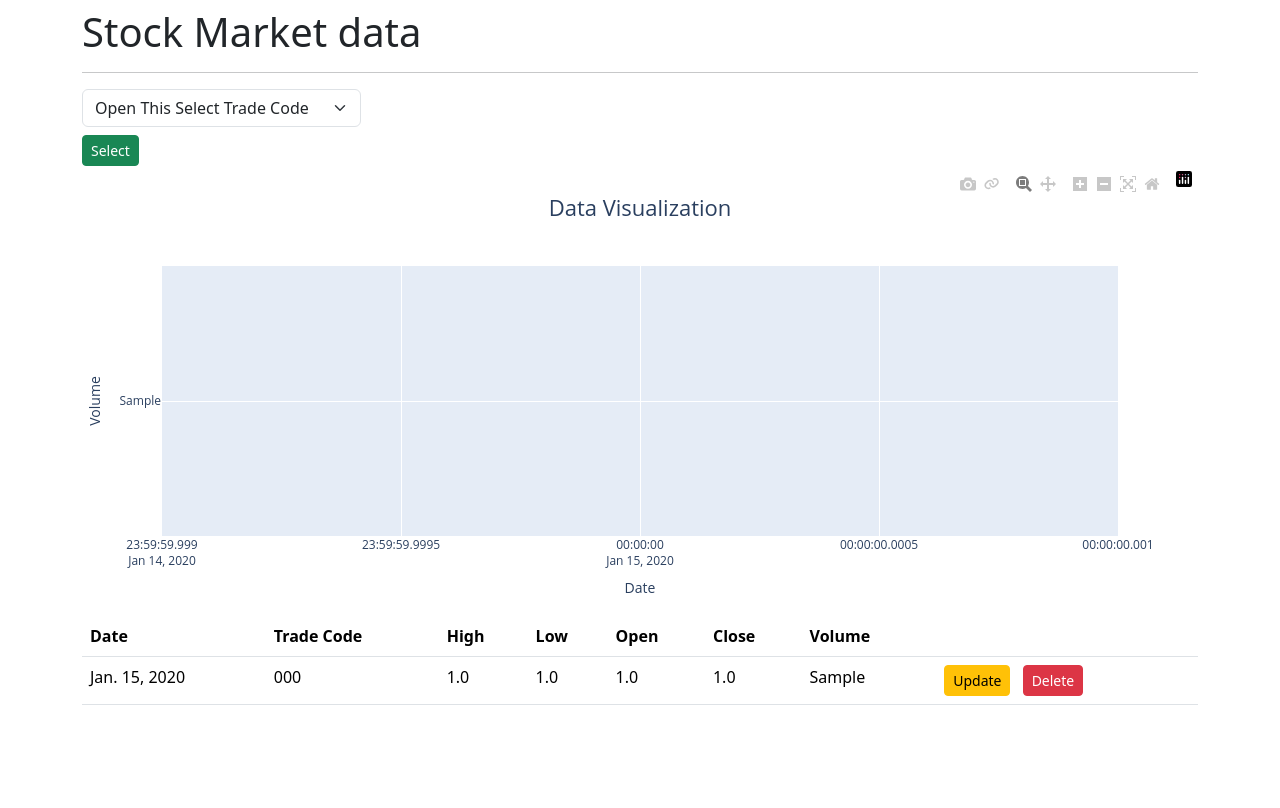
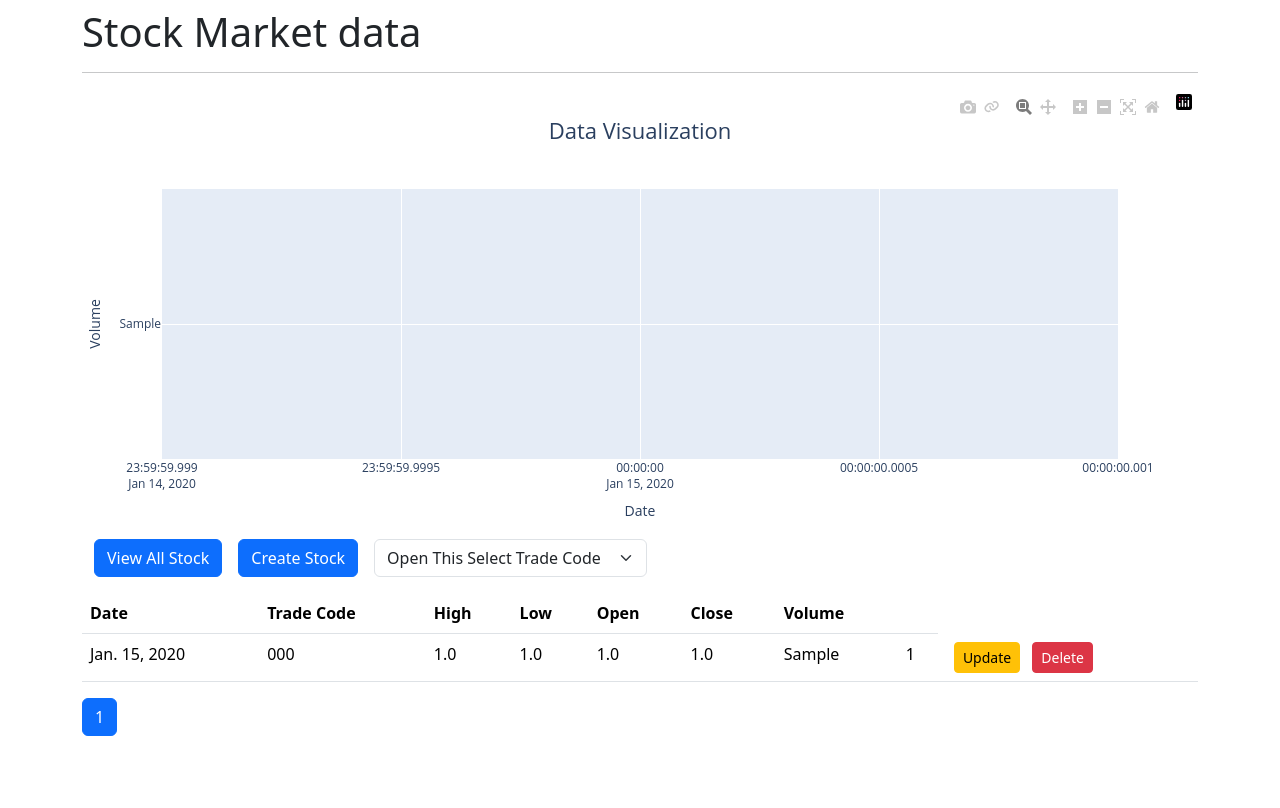
Before and after one commit to coderrony/stock_data_visualization_django, a Django app: page / in a window 1280 px wide. Run offline with Django 4.2, Linux system fonts and the light colour scheme; tables that the repository leaves empty hold one stand-in row (values such as "Sample post").

Commit message:
updated by additional requirement

```diff
--- a/data_content/admin.py
+++ b/data_content/admin.py
@@ -5,4 +5,4 @@ from .models import StockMarketData
 
 @admin.register(StockMarketData)
 class StockMarketDataAdmin(admin.ModelAdmin):
-    list_display = ["date", "trade_code", "volume"]
+    list_display = ["id", "date", "trade_code", "volume"]
--- a/data_content/templates/index.html
+++ b/data_content/templates/index.html
@@ -4,21 +4,58 @@
 <h1><a href="{% url "home" %}" class="text-dark text-decoration-none">Stock Market data</a></h1>
 <hr>
 
-<form action="{% url "home" %}" method="GET" class="w-25 m-0">
-    {% csrf_token %}
-    <select class="form-select" name="trade_code">
-        <option selected>Open This Select Trade Code</option>
-        {% for unique_trade  in unique_trade_codes  %}
-        <option value="{{unique_trade}}">{{unique_trade}}</option>
-        {% endfor %}
-    </select>
-    <input type="submit" value="Select" class="btn btn-sm btn-success mt-2">
-</form>
+
+
 
 {{chart | safe}}
 
+<div class="container d-flex mb-3">
+
+    <a class="btn btn-primary" href="{% url "allStock" %}" role="button">View All Stock</a>
 
 
+    <!--Model Start-->
+    <!-- Button trigger modal -->
+    <button type="button" class="btn btn-primary mx-3" data-bs-toggle="modal" data-bs-target="#exampleModal">
+        Create Stock
+    </button>
+
+    <!-- Modal -->
+    <div class="modal fade" id="exampleModal" tabindex="-1" aria-labelledby="exampleModalLabel" aria-hidden="true">
+        <div class="modal-dialog">
+            <div class="modal-content">
+                <div class="modal-header">
+                    <h5 class="modal-title" id="exampleModalLabel">Create Stock</h5>
+                    <button type="button" class="btn-close" data-bs-dismiss="modal" aria-label="Close"></button>
+                </div>
+                <div class="modal-body">
+                    <form action="#" method="POST" class="p-3">
+                        {% csrf_token %}
+                        {{form}}
+                        <input type="submit" value="Submit" class="btn btn-info">
+                    </form>
+                </div>
+
+            </div>
+        </div>
+    </div>
+
+    <!--Model End-->
+
+    <!--Select Trade Code form useing javascript start-->
+    <form action="{% url "home" %}" method="GET" class="w-25 ">
+        {% csrf_token %}
+        <select class="form-select " name="trade_code" id="trade-select">
+            <option selected>Open This Select Trade Code</option>
+            {% for unique_trade in unique_trade_codes %}
+            <option value="{{ unique_trade }}">{{ unique_trade }}</option>
+            {% endfor %}
+        </select>
+    </form>
+    <!--Select Trade Code form useing javascript end-->
+</div>
+
+<!-- stock data table start-->
 <table class="table">
     <thead>
         <tr>
@@ -45,11 +82,76 @@
             <td>{{data.open}}</td>
             <td>{{data.close}}</td>
             <td>{{data.volume}}</td>
+            <td>{{data.id}}</td>
             <td><a href="{% url "editStock" data.pk %}" class="btn btn-warning btn-sm mx-2">Update</a> <a
                     href="{% url "deleteStock" data.pk %}" class="btn btn-danger btn-sm ">Delete</a></td>
         </tr>
         {% endfor %}
     </tbody>
 </table>
+<!-- stock data table end-->
+
+<!--  Pagination start-->
+{% with prev_page=stock_data.number|add:"-4" %}
+{% with next_page=stock_data.number|add:"4" %}
+<nav>
+    <ul class="pagination">
+        {% if stock_data.has_previous %}
+        <li class="page-item">
+            <a class="page-link" href="?page=1">&laquo; first</a>
+        </li>
+        <li class="page-item">
+            <a class="page-link" href="?page={{ stock_data.previous_page_number }}">previous</a>
+        </li>
+        {% endif %}
+
+        {% for page_num in stock_data.paginator.page_range %}
+        {% if page_num == stock_data.number %}
+        <li class="page-item active" aria-current="page">
+            <span class="page-link">{{ page_num }}</span>
+        </li>
+        {% elif page_num >= prev_page and page_num <= next_page %}
+        <li class="page-item">
+            <a class="page-link" href="?page={{ page_num }}">{{ page_num }}</a>
+        </li>
+        {% endif %}
+        {% endfor %}
+
+
+        {% if stock_data.has_next %}
+        <li class="page-item">
+            <a class="page-link" href="?page={{ stock_data.next_page_number }}">next</a>
+        </li>
+        <li class="page-item">
+            <a class="page-link" href="?page={{ stock_data.paginator.num_pages }}">last &raquo;</a>
+        </li>
+        {% endif %}
+    </ul>
+</nav>
+{% endwith %}
+{% endwith %}
+<!--  Pagination end-->
+
+{% block scripts_body %}
+
+<script>
+    document.addEventListener('DOMContentLoaded', function () {
+        const selectElement = document.getElementById('trade-select');
+
+        selectElement.addEventListener('change', function () {
+            const selectedValue = selectElement.value;
+            if (selectedValue) {
+                // Construct the URL with the selected value and initiate the GET request
+                const url = `{% url "home" %}?trade_code=${selectedValue}`;
+                window.location.href = url;
+            }
+        });
+    });
+</script>
+
+
+{% endblock scripts_body %}
+
+
 
 {% endblock content %}
--- a/data_content/urls.py
+++ b/data_content/urls.py
@@ -4,7 +4,9 @@ from .import views
 
 urlpatterns = [
     path("", views.home, name="home"),
+    path("all-stock", views.all_stock, name="allStock"),
     path("edit-stock/<pk>", views.update_stock, name="editStock"),
     path("delete-stock/<pk>", views.delete_stock, name="deleteStock"),
 
+
 ]
--- a/data_content/views.py
+++ b/data_content/views.py
@@ -2,28 +2,56 @@ from django.shortcuts import render, redirect
 from .models import StockMarketData
 from .forms import StockMarketDataForm
 from django.contrib import messages
+from django.http import HttpResponse
+from django.core.paginator import Paginator
+import plotly.express as px
 
-import plotly.express as px
 
 # Create your views here.
 
 
 def home(request):
 
-    # stock_data = StockMarketData.objects.order_by(
-    #     "-date")[:5]
-    stock_data = StockMarketData.objects.all()
+    # Retrieve all stock data
+    all_stock_data = StockMarketData.objects.order_by("-date")
 
+    # Create a Paginator instance
+    paginator = Paginator(all_stock_data, per_page=20)
+
+    # Get the current page number from the request's GET parameters
+    page_number = request.GET.get('page')
+
+    # Get the Page object for the current page
+    stock_data = paginator.get_page(page_number)
+
+    # convert pagination data to queryset
+    stock_data_queryset = stock_data.object_list
+
+    # create stock
+    form = StockMarketDataForm()
+    if request.method == "POST":
+        form = StockMarketDataForm(request.POST)
+        if form.is_valid():
+            form.save()
+            messages.success(request, "Stock Create Successfully")
+            return redirect("home")
+
+    # sort every distinct trade_code value
     unique_trade_codes = StockMarketData.objects.values_list(
         'trade_code', flat=True).distinct()
+
+    # receive trade_code request
     trade_code = request.GET.get("trade_code")
+    if trade_code:
+        stock_data_queryset = StockMarketData.objects.filter(
+            trade_code=trade_code)
 
-    if trade_code:
-        stock_data = StockMarketData.objects.filter(trade_code=trade_code)
+        stock_data = stock_data_queryset
 
+    # data insert in line chart vertical and horizontal
     fig = px.line(
-        x=[d.date for d in stock_data],
-        y=[v.volume for v in stock_data],
+        x=[d.date for d in stock_data_queryset],
+        y=[v.volume for v in stock_data_queryset],
         title="Data Visualization ",
         labels={"x": "Date", 'y': "Volume"}
     )
@@ -35,7 +63,7 @@ def home(request):
     })
 
     chart = fig.to_html()
-    return render(request, "index.html", context={"stock_data": stock_data, "chart": chart, "unique_trade_codes": unique_trade_codes})
+    return render(request, "index.html", context={"stock_data": stock_data, "chart": chart, "unique_trade_codes": unique_trade_codes, "form": form})
 
 
 def update_stock(request, pk):
@@ -55,3 +83,29 @@ def delete_stock(request, pk):
     stock.delete()
     messages.warning(request, "Delete Successfully!")
     return redirect("home")
+
+
+# all stock show
+def all_stock(request):
+    stock_data = StockMarketData.objects.all()
+
+    # sort every distinct trade_code value
+    unique_trade_codes = StockMarketData.objects.values_list(
+        'trade_code', flat=True).distinct()
+
+    # data insert in line chart
+    fig = px.line(
+        x=[d.date for d in stock_data],
+        y=[v.volume for v in stock_data],
+        title="Data Visualization ",
+        labels={"x": "Date", 'y': "Volume"}
+    )
+
+    fig.update_layout(title={
+        'font_size': 22,
+        'xanchor': 'center',
+        'x': 0.5
+    })
+
+    chart = fig.to_html()
+    return render(request, "index.html", context={"stock_data": stock_data, "chart": chart, "unique_trade_codes": unique_trade_codes})
--- a/templates/base.html
+++ b/templates/base.html
@@ -33,6 +33,14 @@
 
     <script src="https://cdn.jsdelivr.net/npm/bootstrap@5.3.0-alpha1/dist/js/bootstrap.bundle.min.js">
     </script>
+
+
+    {% block scripts_body %}
+
+    <script></script>
+    {% endblock scripts_body %}
+
+
 </body>
 
 </html>
```
